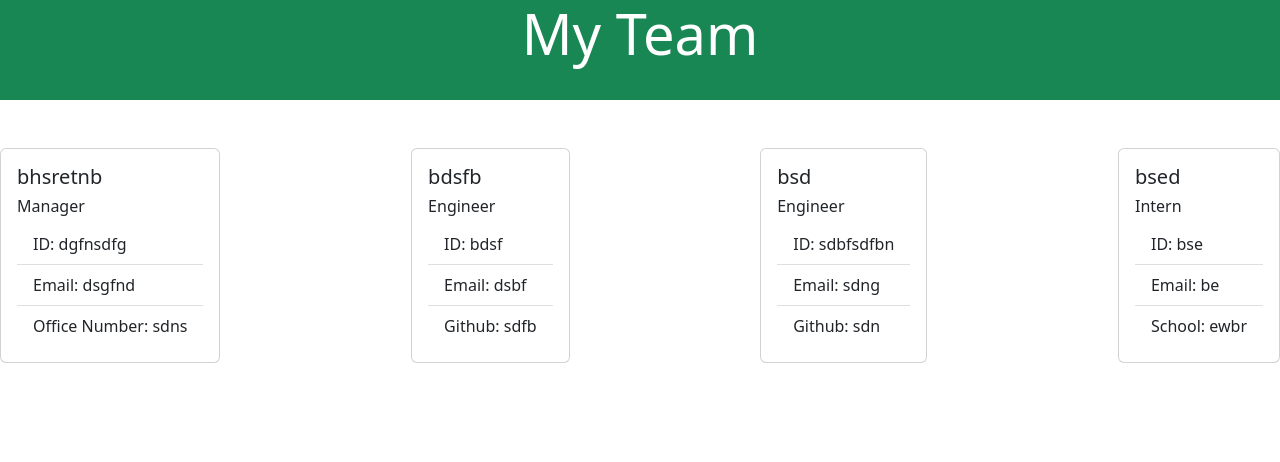
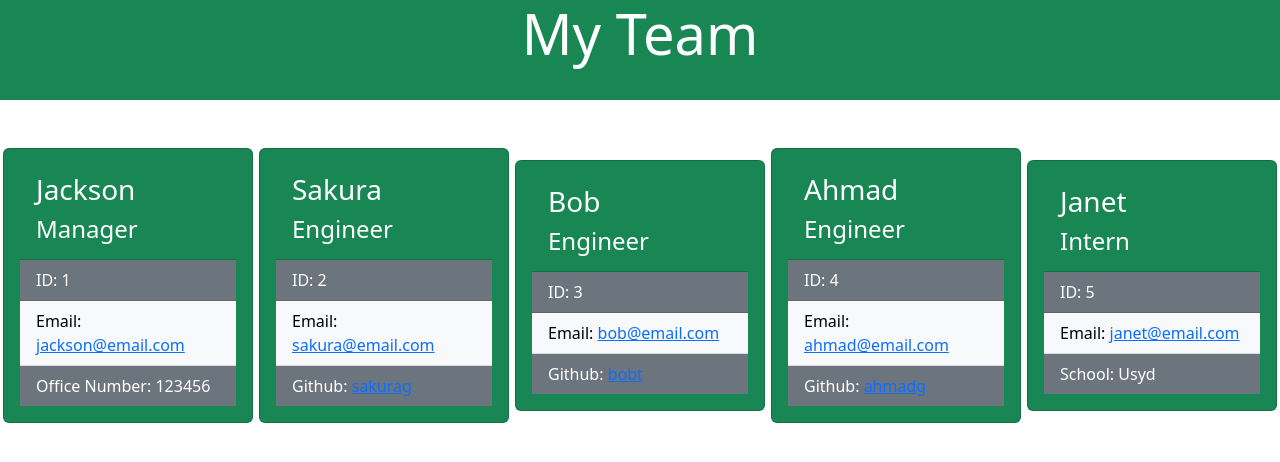
Before and after one commit to ghassanalassadi/team-profile-generator, a plain HTML site: page index.html in a window 1280 px wide. Drawn offline with nearby package versions, Linux system fonts and the light colour scheme.

Commit message:
some adjustments and demo recording

```diff
--- a/index.html
+++ b/index.html
@@ -12,45 +12,65 @@
         <div class="jumbotron bg-success text-white" style="height: 100px">
             <h1 class="display-4 text-center">My Team</h1>
         </div>
-        <div class="card-deck mt-5 d-flex flex-row justify-content-between align-items-center">
-            <div class="card">
+        <div class="card-deck mt-5 d-flex flex-row justify-content-around align-items-center">
+            <div class="card bg-success text-white" style="width: 250px">
             <div class="card-body">
-                <h5 class="card-title">bhsretnb</h5>
-                <h6>Manager</h6>
+                <div class="card-header bg-success text-white">
+                    <h3 class="card-title">Jackson</h5>
+                    <h4>Manager</h6>
+                </div>
                 <ul class="list-group list-group-flush">
-                    <li class="list-group-item">ID: dgfnsdfg</li>
-                    <li class="list-group-item">Email: dsgfnd</li>
-                    <li class="list-group-item">Office Number: sdns</li>
+                    <li class="list-group-item text-bg-secondary">ID: 1</li>
+                    <li class="list-group-item text-bg-light">Email: <a href="mailto:jackson@email.com">jackson@email.com</a></li>
+                    <li class="list-group-item text-bg-secondary">Office Number: 123456</li>
                 </ul>
             </div>
-        </div><div class="card">
+        </div><div class="card bg-success text-white" style="width: 250px">
             <div class="card-body">
-                <h5 class="card-title">bdsfb</h5>
-                <h6>Engineer</h6>
+            <div class="card-header bg-success text-white">
+                <h3 class="card-title">Sakura</h5>
+                <h4>Engineer</h6>
+            </div>
                 <ul class="list-group list-group-flush">
-                    <li class="list-group-item">ID: bdsf</li>
-                    <li class="list-group-item">Email: dsbf</li>
-                    <li class="list-group-item">Github: sdfb</li>
+                    <li class="list-group-item text-bg-secondary">ID: 2</li>
+                    <li class="list-group-item text-bg-light">Email: <a href="mailto:sakura@email.com">sakura@email.com</a></li>
+                    <li class="list-group-item text-bg-secondary">Github: <a href="https://github.com/sakurag" target="_blank">sakurag</a></li>
                 </ul>
             </div>
-        </div><div class="card">
+        </div><div class="card bg-success text-white" style="width: 250px">
             <div class="card-body">
-                <h5 class="card-title">bsd</h5>
-                <h6>Engineer</h6>
+            <div class="card-header bg-success text-white">
+                <h3 class="card-title">Bob</h5>
+                <h4>Engineer</h6>
+            </div>
                 <ul class="list-group list-group-flush">
-                    <li class="list-group-item">ID: sdbfsdfbn</li>
-                    <li class="list-group-item">Email: sdng</li>
-                    <li class="list-group-item">Github: sdn</li>
+                    <li class="list-group-item text-bg-secondary">ID: 3</li>
+                    <li class="list-group-item text-bg-light">Email: <a href="mailto:bob@email.com">bob@email.com</a></li>
+                    <li class="list-group-item text-bg-secondary">Github: <a href="https://github.com/bobt" target="_blank">bobt</a></li>
                 </ul>
             </div>
-        </div><div class="card">
+        </div><div class="card bg-success text-white" style="width: 250px">
             <div class="card-body">
-                <h5 class="card-title">bsed</h5>
-                <h6>Intern</h6>
+            <div class="card-header bg-success text-white">
+                <h3 class="card-title">Ahmad</h5>
+                <h4>Engineer</h6>
+            </div>
                 <ul class="list-group list-group-flush">
-                    <li class="list-group-item">ID: bse</li>
-                    <li class="list-group-item">Email: be</li>
-                    <li class="list-group-item">School: ewbr</li>
+                    <li class="list-group-item text-bg-secondary">ID: 4</li>
+                    <li class="list-group-item text-bg-light">Email: <a href="mailto:ahmad@email.com">ahmad@email.com</a></li>
+                    <li class="list-group-item text-bg-secondary">Github: <a href="https://github.com/ahmadg" target="_blank">ahmadg</a></li>
+                </ul>
+            </div>
+        </div><div class="card bg-success text-white" style="width: 250px">
+            <div class="card-body">
+            <div class="card-header bg-success text-white">
+                <h3 class="card-title">Janet</h5>
+                <h4>Intern</h6>
+            </div>
+                <ul class="list-group list-group-flush">
+                    <li class="list-group-item text-bg-secondary">ID: 5</li>
+                    <li class="list-group-item text-bg-light">Email: <a href="mailto:janet@email.com">janet@email.com</a></li>
+                    <li class="list-group-item text-bg-secondary">School: Usyd</li>
                 </ul>
             </div>
         </div>
```
